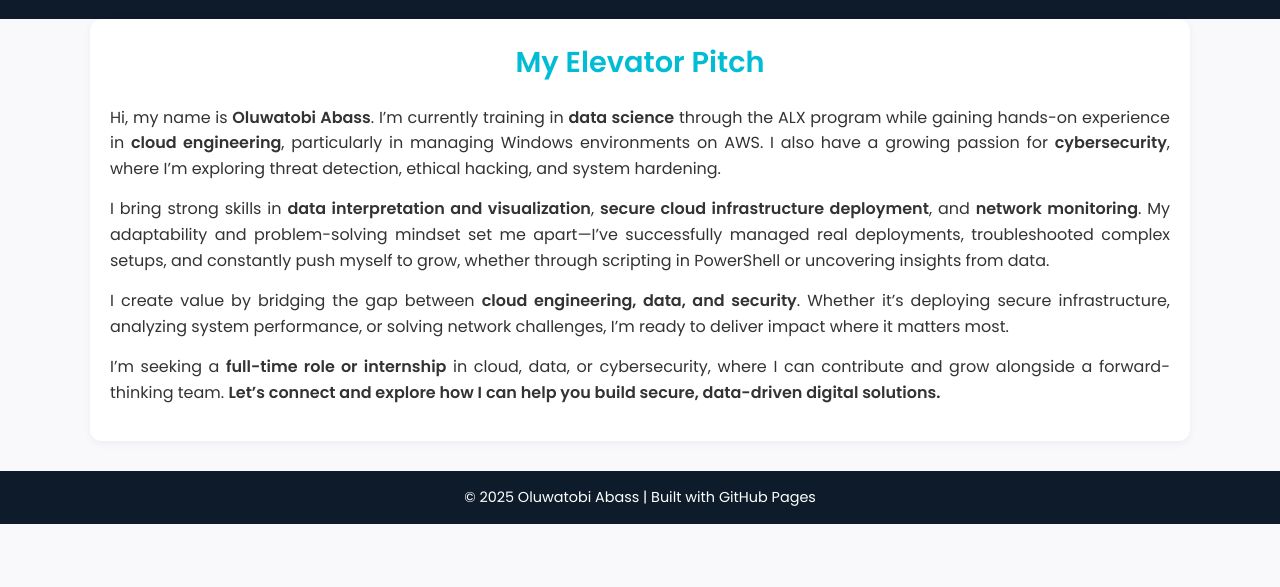
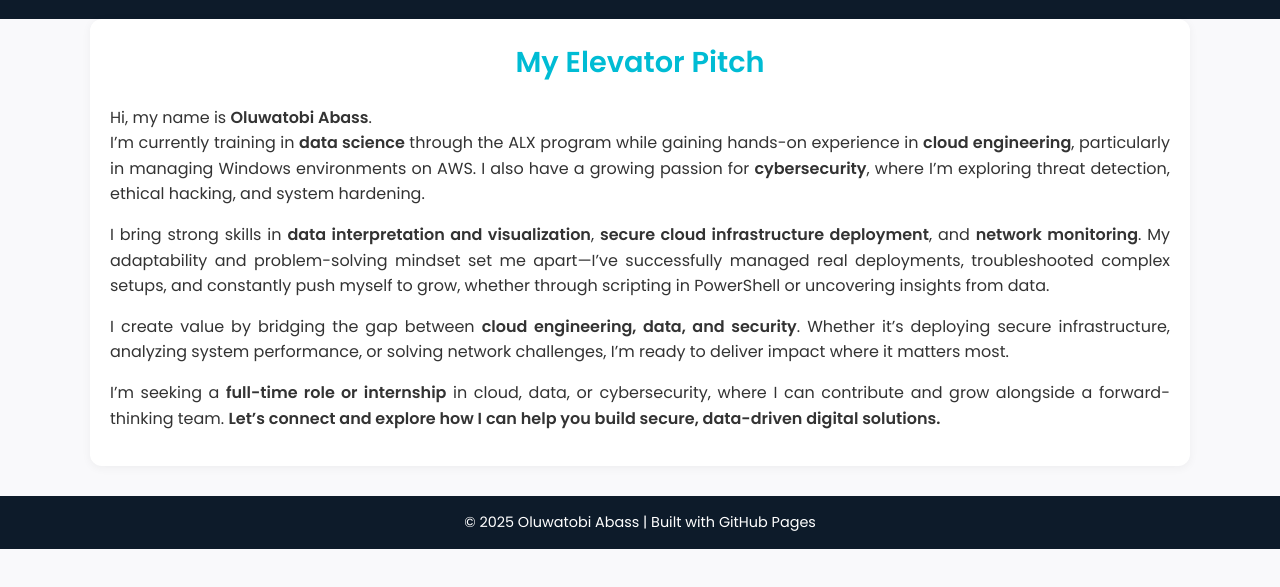
Before and after one commit to Oluwatobiabass/Portfolio, a plain HTML site: page elevator.html in a window 1280 px wide. Shown: the part 111-698 px from the top of the page. Drawn offline with Linux system fonts and the light colour scheme.

Commit message:
Update elevator.html

```diff
--- a/elevator.html
+++ b/elevator.html
@@ -7,7 +7,6 @@
   <link rel="stylesheet" href="style.css" />
 </head>
 <body>
-
   <header>
     <h1>Elevator Pitch</h1>
     <nav>
@@ -23,7 +22,7 @@
     <section class="about">
       <h2>My Elevator Pitch</h2>
       <p>
-      Hi, my name is <strong>Oluwatobi Abass</strong>.
+        Hi, my name is <strong>Oluwatobi Abass</strong>.<br>
         I’m currently training in <strong>data science</strong> through the ALX program while gaining hands-on
         experience in <strong>cloud engineering</strong>, particularly in managing Windows environments on AWS.
         I also have a growing passion for <strong>cybersecurity</strong>, where I’m exploring threat detection,
@@ -55,6 +54,5 @@
   <footer>
     &copy; 2025 Oluwatobi Abass | Built with GitHub Pages
   </footer>
-
 </body>
 </html>
```
Lines whose indentation alone changed are shown as unchanged.
